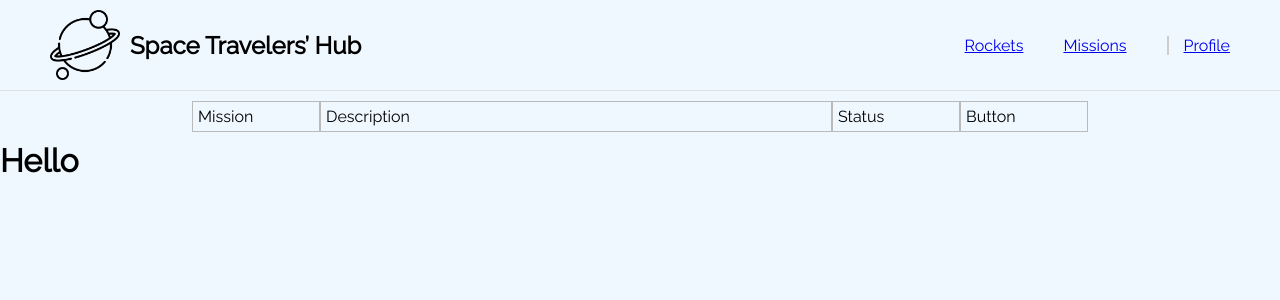
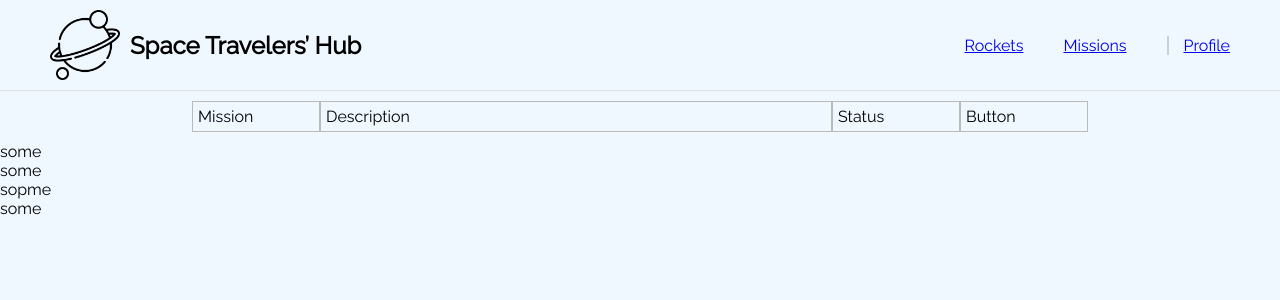
Before and after one commit to Trictonicmp/space-traveler, a React (Create React App) app: page /mission in a window 1280 px wide. Shown: the top 300 px of the page. Built offline with nearby package versions, Linux system fonts and the light colour scheme; no server answers.

Commit message:
Add mission grid

```diff
--- a/src/components/Mission/SingleMission.js
+++ b/src/components/Mission/SingleMission.js
@@ -14,8 +14,11 @@ export function TableHeader() {
 
 function SingleMission() {
   return (
-    <div>
-      <h1>Hello</h1>
+    <div className="table">
+      <div>some</div>
+      <div className="description-info">some</div>
+      <div>sopme</div>
+      <div>some</div>
     </div>
   );
 }
```
